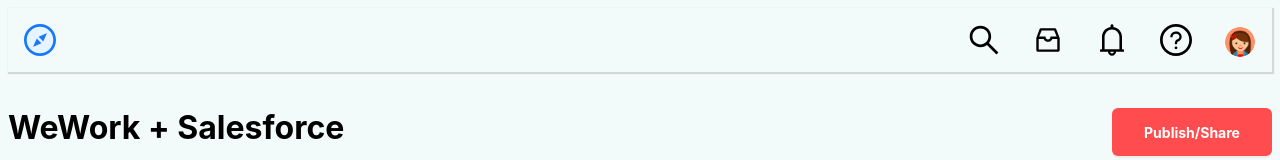
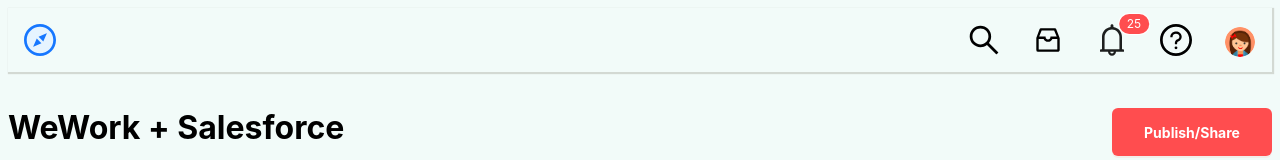
Before and after one commit to Shubhamtribhuvan8/workspace-proposal-task, a Next.js app: page / in a window 1280 px wide. Shown: the top 160 px of the page. Built offline with nearby package versions, Linux system fonts and the light colour scheme.

Commit message:
notification badge and transition propties added

```diff
--- a/pages/index.tsx
+++ b/pages/index.tsx
@@ -4,7 +4,6 @@
 import type { NextPage } from "next";
 // import Head from "next/head";
 import { Avatar, Col, Row, Button, Card, Space, Typography, Badge } from "antd";
-
 import {
   SearchOutlined,
   BellOutlined,
@@ -77,7 +76,9 @@ const Home: NextPage = () => {
         <Col xs={12} sm={12} md={8} style={colStyle} offset={8}>
           <SearchOutlined style={iconStyle} />
           <InboxOutlined style={iconStyle} />
-          <BellOutlined style={iconStyle} />
+          <Badge count={25} offset={[-10, 0]}>
+            <BellOutlined style={iconStyle} />
+          </Badge>
           <QuestionCircleOutlined style={iconStyle} />
           <Avatar
             style={iconStyle}
--- a/styles/global.scss
+++ b/styles/global.scss
@@ -4,6 +4,7 @@
 body {
     font-family: Arial, sans-serif;
     background-color: #f2fbf9;
+    scroll-behavior: smooth;
   }
   .main{
     color: red !important;
```
